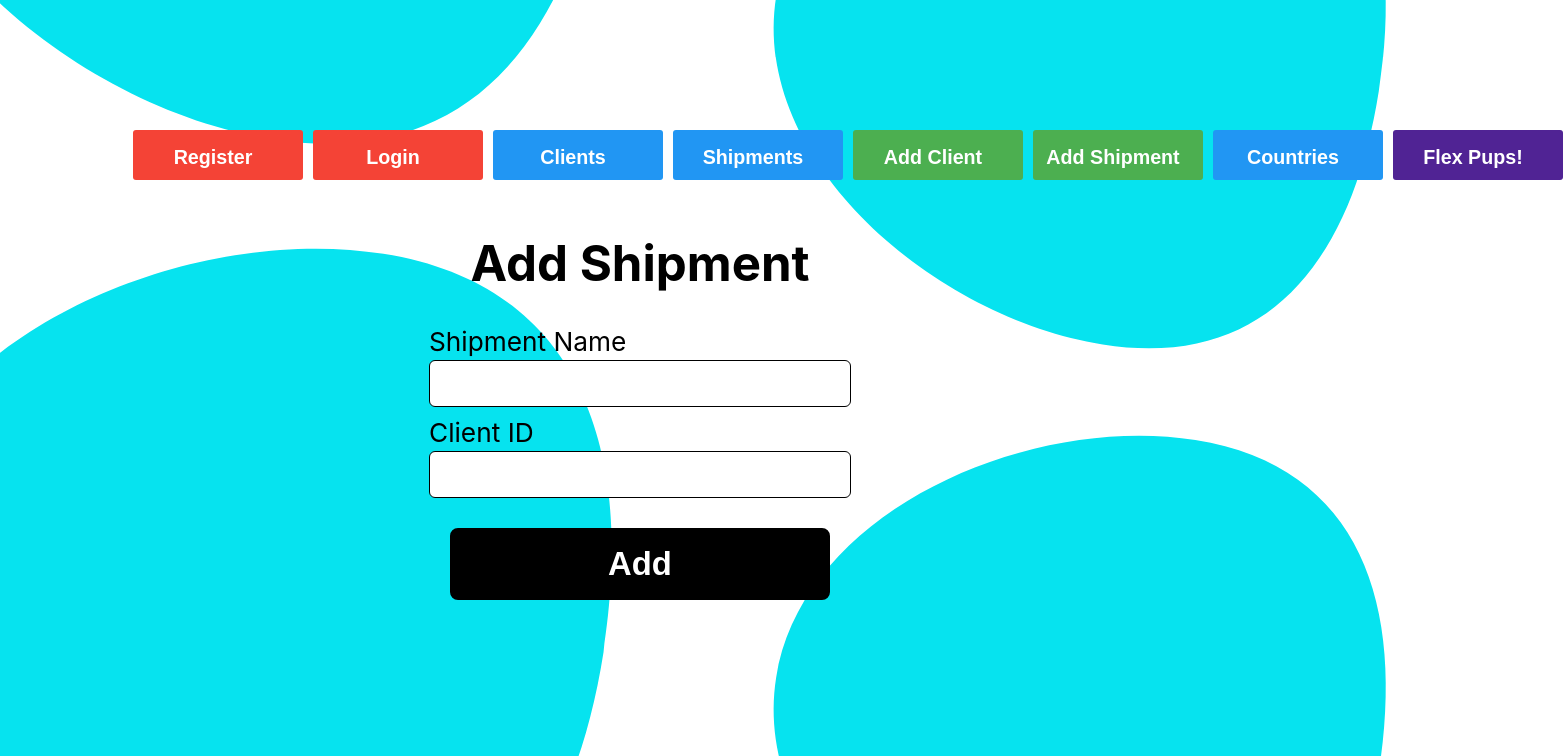
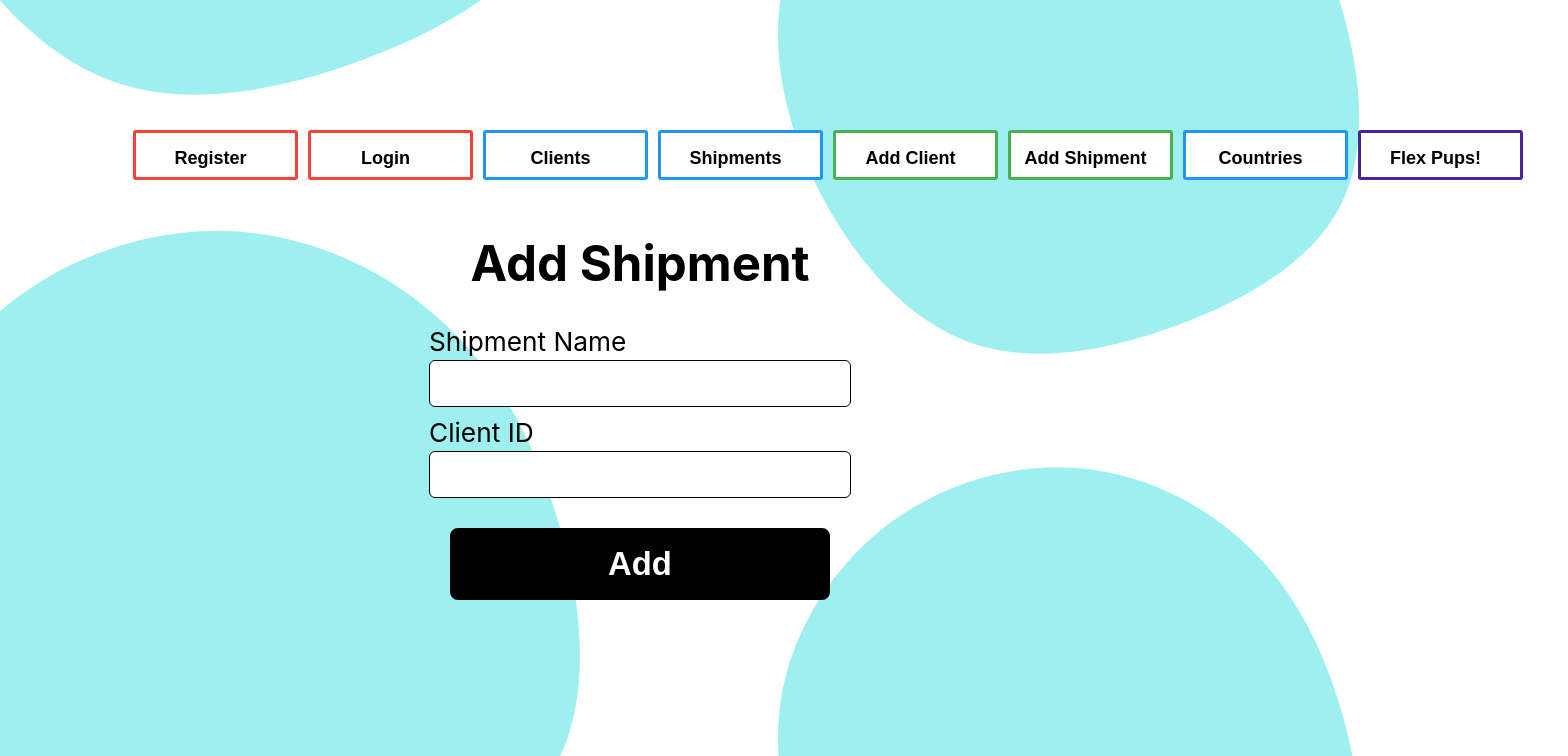
Before and after one commit to Sheikh-A/flexproject, a React (Create React App) app in the folder client/: page /flexShipment in a window 1280 px wide. Shown: the top 756 px of the page, 1568 px wide, since content can reach past the window. Built offline with nearby package versions, Linux system fonts and the light colour scheme.

Commit message:
adding new formats

```diff
--- a/client/src/App.css
+++ b/client/src/App.css
@@ -25,7 +25,7 @@ body {
   font-family: -apple-system, BlinkMacSystemFont, "Segoe UI", "Roboto", "Oxygen", "Ubuntu", "Cantarell", "Fira Sans", "Droid Sans", "Helvetica Neue", sans-serif;
   -webkit-font-smoothing: antialiased;
   -moz-osx-font-smoothing: grayscale;
-  transition: all 1.6s cubic-bezier(0.5, 0.05, 0.55, 0.95);
+  transition: all 5.0s cubic-bezier(0.5, 0.05, 0.55, 0.95);
   background-image: url("./dots.svg"), url("./dots.svg");
   background-position: top 950px left -180px, top -350px right -150px;
   background-size: 66%, 55%;
--- a/client/src/Button.js
+++ b/client/src/Button.js
@@ -2,19 +2,20 @@ import styled from "styled-components";
 const Button = styled.button`
   margin: 5px;
   font-weight: bold;
-  font-size: 1.2rem;
+  font-size: 1.1rem;
   margin-top: 10px;
   margin-bottom: 20px;
   border-radius: 8px;
   padding: 15px 20px 10px 10px;
   height: 50px;
-  width: 170px;
+  width: 165px;
+  background: white;
   border: none;
   border-radius: 3px;
-  color: white;
-  ${props => (props.type === "primary" ? `background: #2196F3` : null)}
-  ${props => (props.type === "success" ? `background: #4CAF50` : null)}
-  ${props => (props.type === "danger" ? `background: #F44336` : null)}
-  ${props => (props.type === "warning" ? `background: #502394` : null)}
+  color: black;
+  ${props => (props.type === "primary" ? `border: 3px solid #2196F3` : null)}
+  ${props => (props.type === "success" ? `border: 3px solid #4CAF50` : null)}
+  ${props => (props.type === "danger" ? `border: 3px solid #F44336` : null)}
+  ${props => (props.type === "warning" ? `border: 3px solid #502394` : null)}
 `;
 export default Button;
```
Also changed, not shown: client/src/dots.svg.
